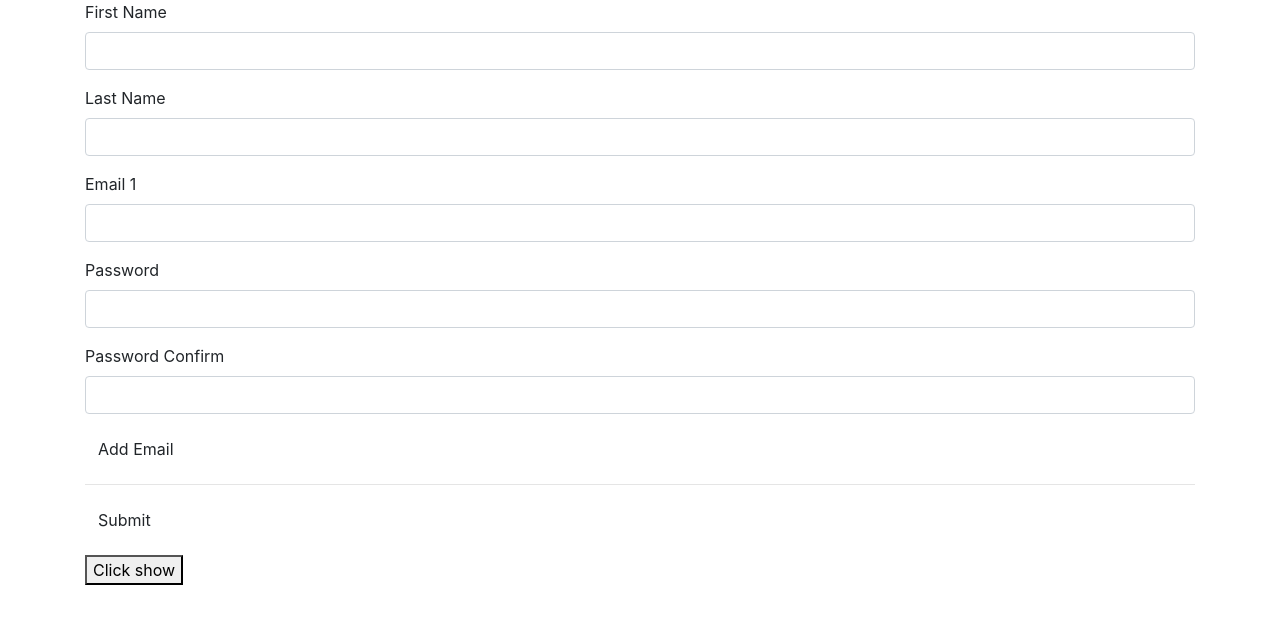
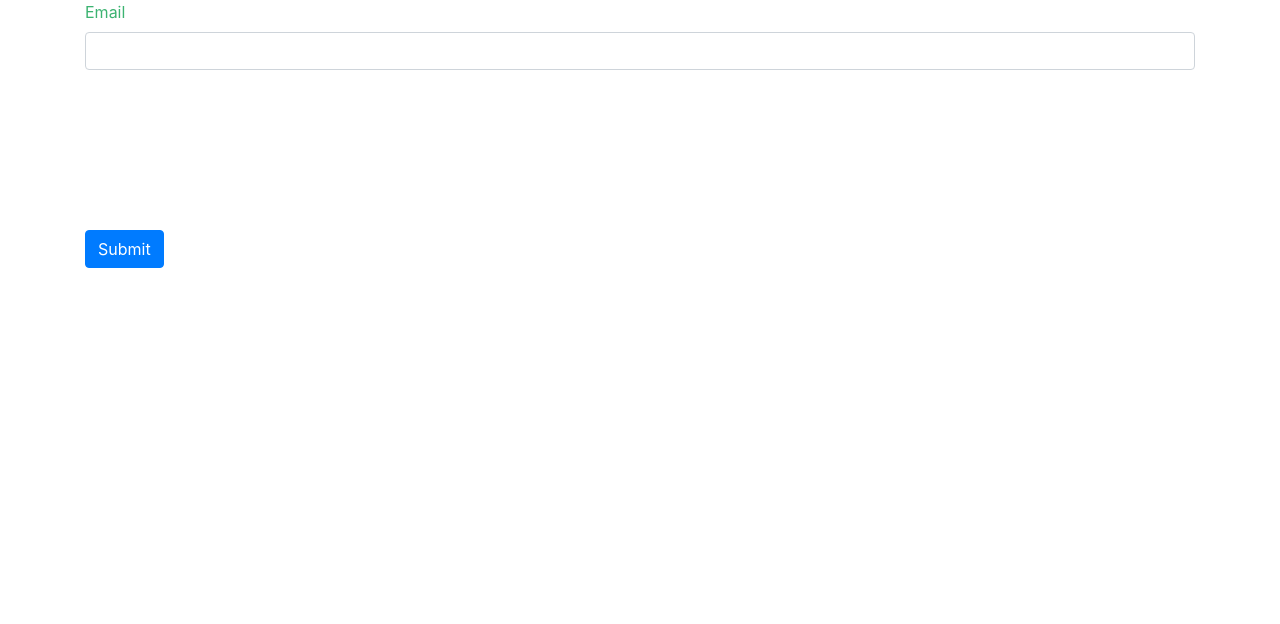
Before and after one commit to RomaNovo/angularHomeWork, an Angular app: page / in a window 1280 px wide. Shown: the top 624 px of the page. Built offline with nearby package versions, Linux system fonts and the light colour scheme.

Commit message:
examples validation methods in html

```diff
--- a/src/app/app.component.html
+++ b/src/app/app.component.html
@@ -1,105 +1,34 @@
 <div class="container">
+	<form [formGroup]= "emForm" (ngSubmit)='onSubmit(emForm)'>
 
-	<form [formGroup]='regForm' (ngSubmit)='onSubmit(regForm)'>
+		<div class="form-group">
 
-		<div formGroupName="user">
+			<label for="email">Email</label>
 
-			<div class="form-group"
-				[ngClass]="{'has-error': regForm.get('user.firstName').invalid &&
-									     regForm.get('user.firstName').touched}"
+			<input type="email"
+				id="email"
+				class="form-control"
+				formControlName="email">
+
+			<span *ngIf="emForm.get('email').hasError('email')">Enter Corectly</span>
+			<br>
+			<span *ngIf="emForm.controls.email.hasError('email')">Enter Corectly 2</span>
+			<br>
+			<span *ngIf="emForm.hasError('email', 'email')">Enter Corectly 3</span>
+			<br>
+			<span *ngIf='emForm.controls.email.errors?.email'>Enter Corectly 4 --</span>
+			<br>
+			<span *ngIf='emForm.get("email").errors?.email'>Enter Corectly 5 --</span>
+			<br>
+			<span *ngIf='emForm.get("email").errors.minlength &&
+						 emForm.get("email").touched'
 			>
-
-				<label for="firstName">First Name</label>
-
-				<input type="text"
-					formControlName="firstName"
-					id="firstName"
-					class="form-control"
-				>
-
-				<div class="alert alert-danger"
-					*ngIf="regForm.get('user.firstName').invalid &&
-						   regForm.get('user.firstName').touched"
-				>
-					Enter correctly Name
-				</div>
-			</div>
-
-			<div class="form-group"
-				[ngClass]="{'has-error': regForm.controls['user'].controls['lastName'].invalid &&
-										 regForm.controls['user'].controls['lastName'].touched}"
-				>
-
-				<label for="lastName">Last Name</label>
-
-				<input type="text"
-					formControlName="lastName"
-					id="lastName"
-					class="form-control"
-				>
-
-				<div class="alert alert-danger"
-					*ngIf="regForm.get('user.lastName').invalid &&
-						   regForm.get('user.lastName').touched"
-				>
-					Enter correctly LastName
-				</div>
-			</div>
+				Width strings should be {{emForm.controls.email.errors?.minlength.requiredLength}} symbols
+			</span>
+			<br>
 		</div>
 
-		<div formArrayName="emails">
-			<div class="form-group"
-				[ngClass]="{'has-error': regForm.get('emails').controls[id].invalid &&
-										 regForm.controls['emails'].controls[id].touched}"
-				*ngFor='let email of regForm.controls["emails"].controls; let id= index'
-			>
+		<button class="btn btn-primary" (click)="onSubmit()">Submit</button>
 
-				<label for="email">Email {{id + 1}}</label>
-
-				<input type="email"
-					formControlName='{{id}}'
-					id="email"
-					class="form-control"
-				>
-
-				<div class="alert alert-danger"
-					*ngIf="regForm.get('emails').controls[id].invalid &&
-						   regForm.get('emails').controls[id].touched"
-				>
-					Enter correctly email
-				</div>
-			</div>
-		</div>
-
-		<div formGroupName="pass">
-			<div class="form-group" [ngClass]="{'has-error': regForm.get('pass.password').invalid && regForm.get('pass.password').touched}">
-				<label for="password">Password</label>
-					<input type="text"
-						class="form-control"
-						formControlName="password"
-						>
-			</div>
-
-			<div class="form-group" [ngClass]="{'has-error': regForm.get('pass.confirm').invalid && regForm.get('pass.confirm').touched}">
-				<label for="confirm">Password Confirm</label>
-					<input type="text"
-						class="form-control"
-						formControlName="confirm"
-						>
-			</div>
-
-			<p *ngIf="regForm.get('pass.confirm').dirty && regForm.get('pass.password').dirty && regForm.hasError('equal', 'pass')">Пароли не совпадают</p>
-		</div>
-
-		<div class='form-group'>
-			<button type='button' class="btn btn-default" (click)="addEmail()">Add Email</button>
-			<hr>
-			<button class="btn btn-default"
-
-				>
-				Submit
-			</button>
-		</div>
 	</form>
-	<button (click)='show()'>Click show</button>
 </div>
--- a/src/app/app.component.ts
+++ b/src/app/app.component.ts
@@ -1,8 +1,11 @@
-import { Component, ElementRef, ViewChild} from '@angular/core';
-import { FormControl, FormArray, FormGroup, Validators } from '@angular/forms';
+import { Component, ElementRef, ViewChild, OnInit} from '@angular/core';
+import { FormControl, FormBuilder, FormArray, FormGroup, Validators } from '@angular/forms';
 import { User } from './user';
-import { AbstractControl } from '@angular/forms';
-import { equalValidator, rangeValidator } from './custom-validator';
+import { emailValidator } from './email-validator.validator';
+
+
+
+
 
 
 
@@ -14,34 +17,14 @@ import { equalValidator, rangeValidator } from './custom-validator';
 
 export class AppComponent  {
 
-	obj = { 1 : '0', 2: '1', 3: '3'}
-	min = Object.keys(this.obj);
+	constructor(private fb: FormBuilder){}
 
-
-	regForm: FormGroup = new FormGroup({
-			'user' : new FormGroup({
-				'firstName': new FormControl('', Validators.required),
-				'lastName': new FormControl('', Validators.required)
-			}),
-			'emails': new FormArray([
-				new FormControl('', [Validators.email, Validators.required])
-			]),
-			'pass': new FormGroup({
-				'password': new FormControl('', [Validators.required, Validators.minLength(5), rangeValidator(22222,22222)]),
-				'confirm': new FormControl('', Validators.required)
-			}, equalValidator)
+	emForm: FormGroup = this.fb.group({
+		"email" :['', [Validators.required,  Validators.minLength(10), Validators.email]]
 	})
 
 	onSubmit(f){
-		console.log('Submited!')
 		console.log(f);
 	}
 
-	addEmail() {
-		(<FormArray>this.regForm.controls['emails']).push(new FormControl('', [Validators.email, Validators.required]))
-	}
-
-	show(){
-		console.log(this.min)
-	}
 }
--- a/src/app/custom-validator.ts
+++ b/src/app/custom-validator.ts
@@ -5,7 +5,7 @@ export function equalValidator(control: AbstractControl): { [ key : string] : an
 	const [first, ...rest] = Object.keys(value);
 	const valid = rest.every(v => rest[v] === value[v]);
 
-	return valid ?  null :  { equalValidator }
+	return valid ?  null :  { equalValidator: true }
 }
 
 
@@ -15,9 +15,9 @@ export function rangeValidator(min : number, max: number): ValidatorFn {
 		const numValue = Number(control.value);
 
 		if(isNaN(numValue)) {
-			return { rangeValidator : numValue }
+			return { rangeValidator : true }
 		} else if (numValue <= min || numValue >= max) {
-			return { rangeValidator : numValue }
+			return { rangeValidator : true }
 		}
 		else {
 			return null;
--- a/src/styles.scss
+++ b/src/styles.scss
@@ -1,3 +1,9 @@
-.has-error input {
-	border: 2px solid darkred;
+h2 {
+	color: mediumseagreen;
+	text-align: center;
+	padding-bottom: 100px;
 }
+
+label {
+	color: mediumseagreen;
+}
```
Also changed, not shown: src/app/email-validator.validator.ts (added, +15 -0 lines).
